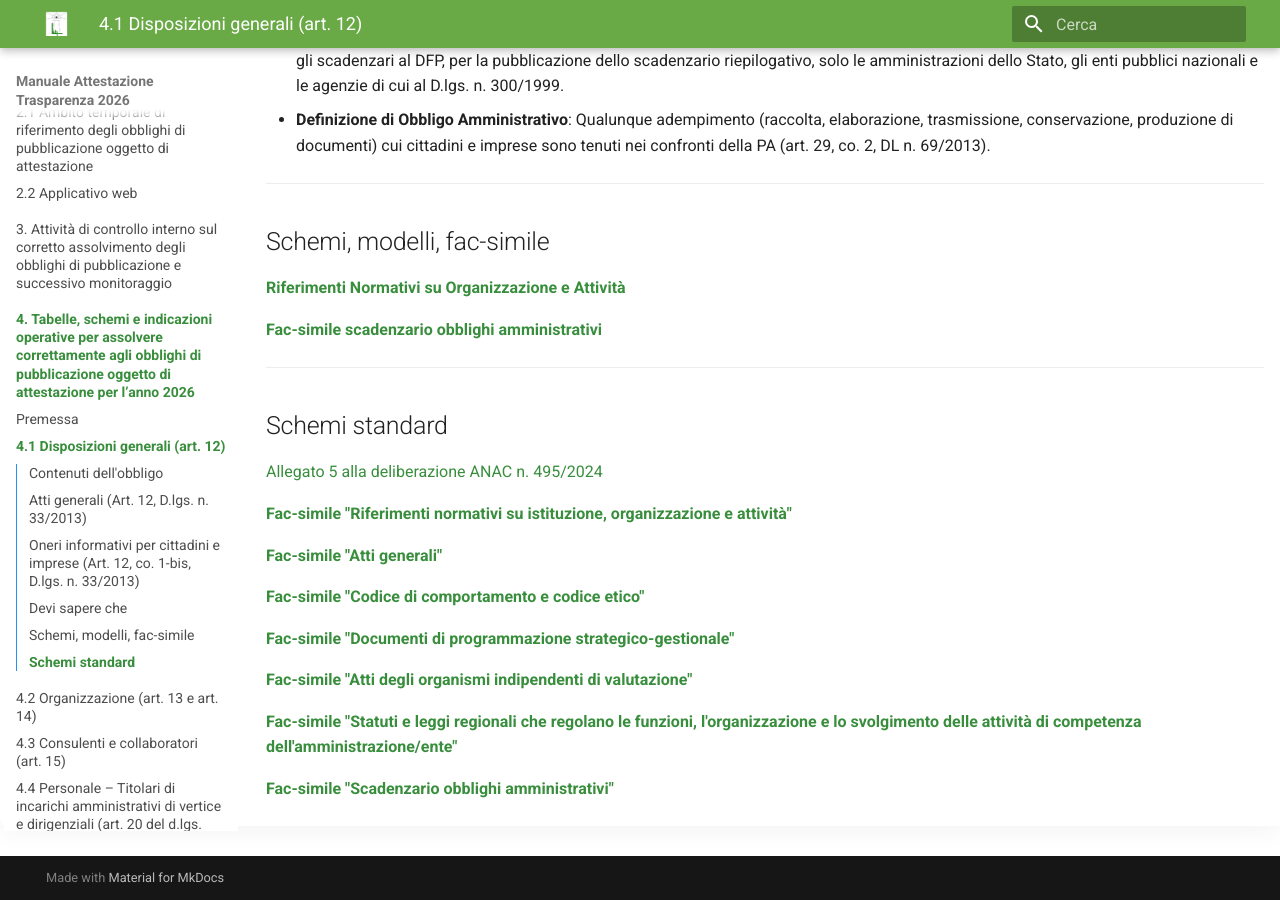
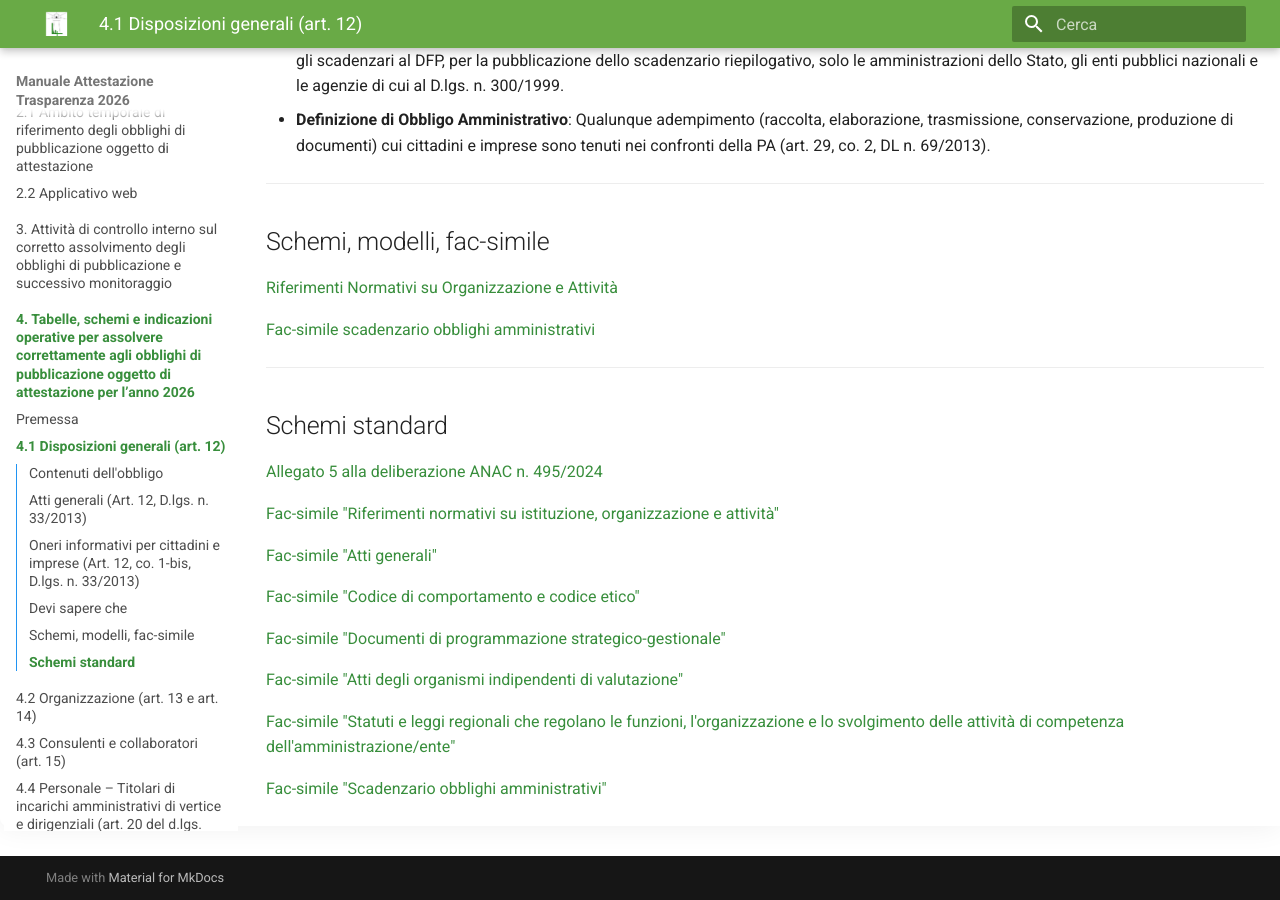
Before and after one commit to Lab4srl/manuale-trasparenza-2026, an MkDocs documentation site: the page built from docs/capitolo-4/4-1-atti-generali.md, in a window 1280 px wide and 900 px high, scrolled down 1664 px. Built offline with MkDocs 1.6.1 and Material for MkDocs 9.7.7, drawn with Linux system fonts in a browser that asks for light colours.

Commit message:
Aggiornamento manuale

```diff
--- a/docs/capitolo-4/4-1-atti-generali.md
+++ b/docs/capitolo-4/4-1-atti-generali.md
@@ -54,9 +54,9 @@ Le informazioni devono essere distinte per destinatario: **cittadini** / **impre
 
 ## Schemi, modelli, fac-simile
 
-[**Riferimenti Normativi su Organizzazione e Attività**](../assets/documenti/riferimenti_normativi.docx)
+[Riferimenti Normativi su Organizzazione e Attività](../assets/documenti/riferimenti_normativi.docx)
 
-[**Fac-simile scadenzario obblighi amministrativi**](../assets/documenti/facsimile_scadenzario_obblighi.docx)
+[Fac-simile scadenzario obblighi amministrativi](../assets/documenti/facsimile_scadenzario_obblighi.docx)
 
 ---
 
@@ -64,16 +64,16 @@ Le informazioni devono essere distinte per destinatario: **cittadini** / **impre
 
 [Allegato 5 alla deliberazione ANAC n. 495/2024](../assets/documenti/schema_atti_generali.pdf){:target="_blank"}
 
-[**Fac-simile "Riferimenti normativi su istituzione, organizzazione e attività"**](../assets/documenti/art.12-rif-YYYY-YYYYMMDD.v1.0.0.xlsx)
+[Fac-simile "Riferimenti normativi su istituzione, organizzazione e attività"](../assets/documenti/art.12-rif-YYYY-YYYYMMDD.v1.0.0.xlsx)
 
-[**Fac-simile "Atti generali"**](../assets/documenti/art.12-atti-gen-YYYY-YYYYMMDD.v1.0.0.xlsx)
+[Fac-simile "Atti generali"](../assets/documenti/art.12-atti-gen-YYYY-YYYYMMDD.v1.0.0.xlsx)
 
-[**Fac-simile "Codice di comportamento e codice etico"**](../assets/documenti/art.12-cod-YYYY-YYYYMMDD.v1.0.0.xlsx)
+[Fac-simile "Codice di comportamento e codice etico"](../assets/documenti/art.12-cod-YYYY-YYYYMMDD.v1.0.0.xlsx)
 
-[**Fac-simile "Documenti di programmazione strategico-gestionale"**](../assets/documenti/art.12-prog-YYYY-YYYYMMDD.v1.0.0.xlsx)
+[Fac-simile "Documenti di programmazione strategico-gestionale"](../assets/documenti/art.12-prog-YYYY-YYYYMMDD.v1.0.0.xlsx)
 
-[**Fac-simile "Atti degli organismi indipendenti di valutazione"**](../assets/documenti/art.12-atti-val-YYYY-YYYYMMDD.v1.0.0.xlsx)
+[Fac-simile "Atti degli organismi indipendenti di valutazione"](../assets/documenti/art.12-atti-val-YYYY-YYYYMMDD.v1.0.0.xlsx)
 
-[**Fac-simile "Statuti e leggi regionali che regolano le funzioni, l'organizzazione e lo svolgimento delle attività di competenza dell'amministrazione/ente"**](../assets/documenti/art.12-statuti-YYYY-YYYYMMDD.v1.0.0.xlsx)
+[Fac-simile "Statuti e leggi regionali che regolano le funzioni, l'organizzazione e lo svolgimento delle attività di competenza dell'amministrazione/ente"](../assets/documenti/art.12-statuti-YYYY-YYYYMMDD.v1.0.0.xlsx)
 
-[**Fac-simile "Scadenzario obblighi amministrativi"**](../assets/documenti/art.12-scadenz-YYYY-YYYYMMDD.v1.0.0.xlsx)
+[Fac-simile "Scadenzario obblighi amministrativi"](../assets/documenti/art.12-scadenz-YYYY-YYYYMMDD.v1.0.0.xlsx)
```
